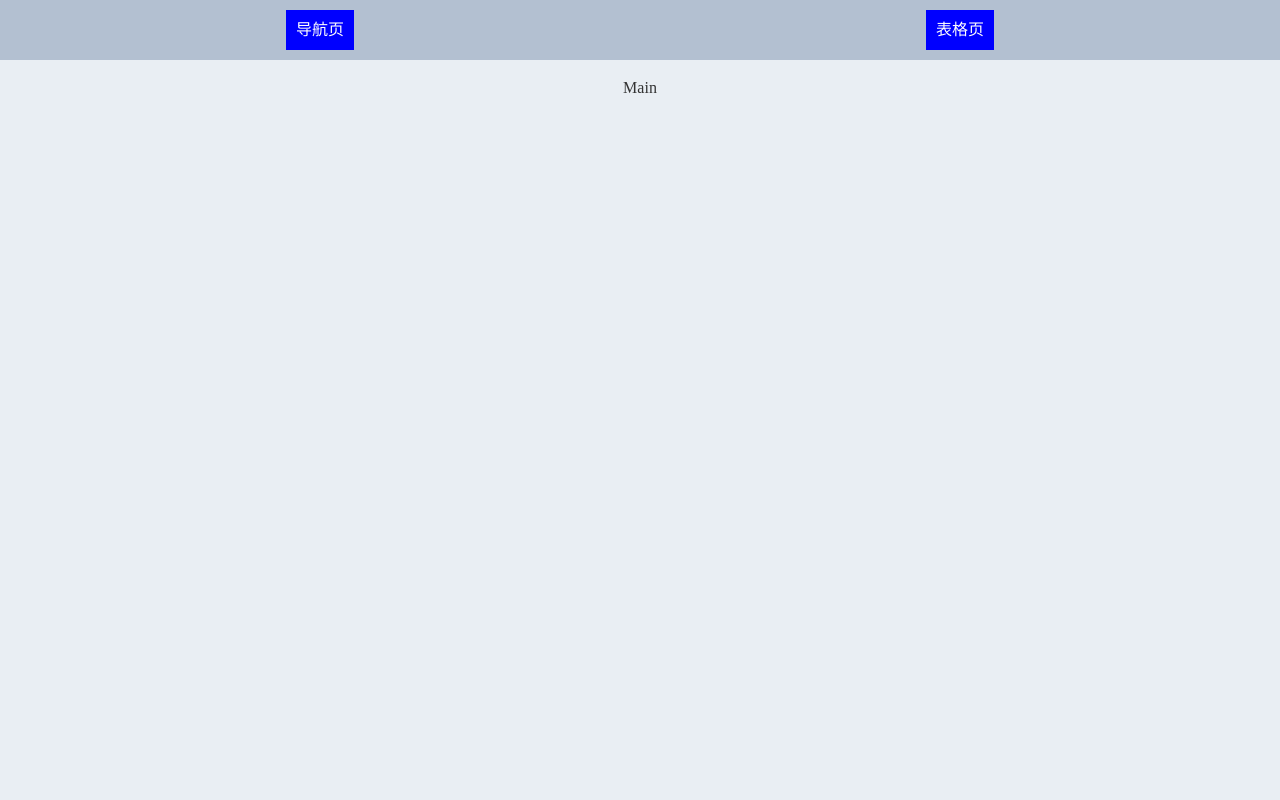
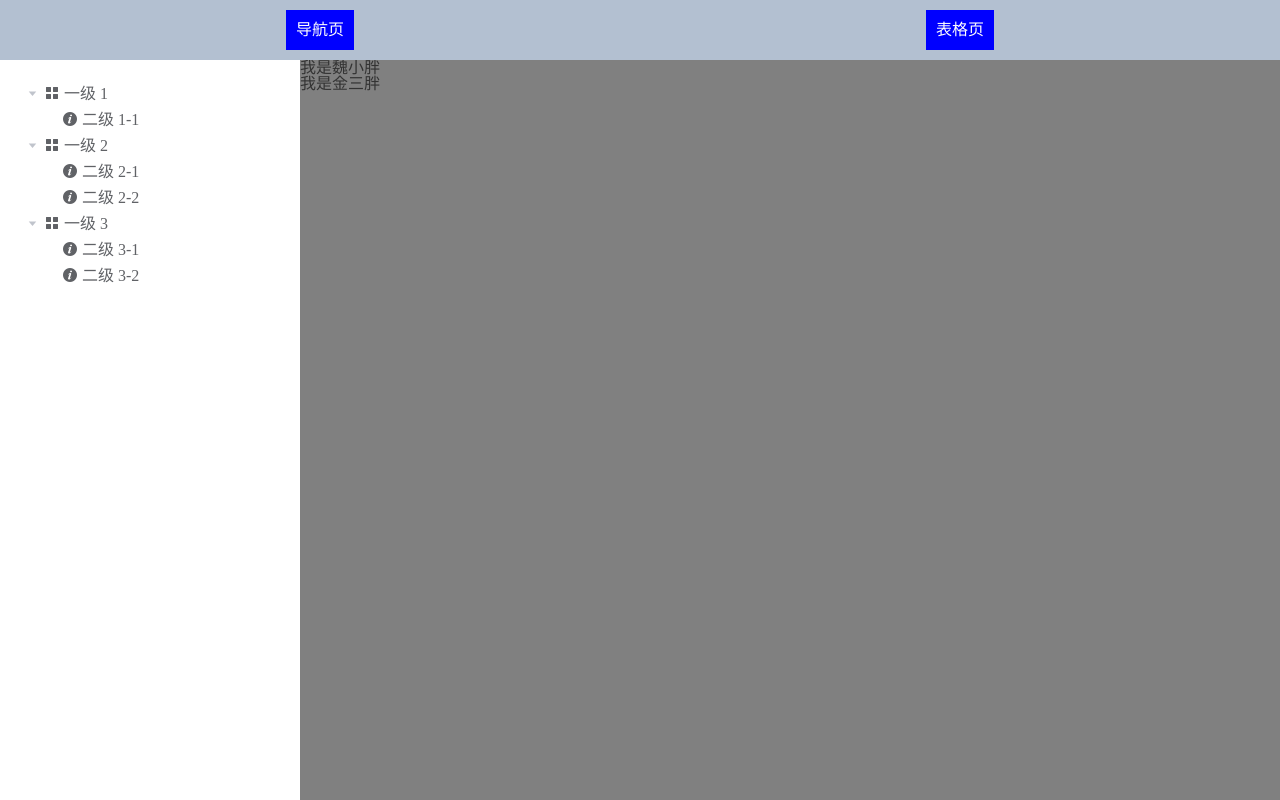
Before and after one commit to YY-lemon/vue-exercise, a Vue app: page /navBar in a window 1280 px wide. Built offline with nearby package versions, Linux system fonts and the light colour scheme; the HTML template or start-up script is replaced by a standard one.

Commit message:
左侧树状导航页完成

```diff
--- a/src/pages/Home.vue
+++ b/src/pages/Home.vue
@@ -11,7 +11,9 @@
           </el-col>
         </el-row>
       </el-header>
-      <el-main>Main</el-main>
+      <el-main>
+        <router-view></router-view>
+      </el-main>
     </el-container>
   </div>
 </template>
@@ -45,9 +47,10 @@ export default {
     .el-main {
       background-color: #e9eef3;
       color: #333;
-      text-align: center;
+      // text-align: center;
       // line-height: 160px;
       height: calc(100%-60px);
+      padding: 0;
     }
   }
 }
--- /dev/null
+++ b/src/pages/NavBar.vue
@@ -0,0 +1,104 @@
+<template>
+  <div class="navBar">
+    <div class="left">
+      <el-tree :data="treeData"
+               node-key="id"
+               :default-expanded-keys="[2, 3]"
+               :default-checked-keys="[5]"
+               :props="defaultProps"
+               default-expand-all
+               @node-click="handleNodeClick">
+        <span slot-scope="{ node, data }">
+          <i :class="data.icon"></i>
+          <span style="padding-left: 4px;">{{node.label}}</span>
+        </span>
+      </el-tree>
+    </div>
+    <div class="right">
+      <div>{{rightId}}</div>
+      <div>我是金三胖</div>
+    </div>
+  </div>
+</template>
+
+<script>
+export default {
+  data() {
+    return {
+      treeData: [
+        {
+          id: 1,
+          label: '一级 1',
+          icon: "el-icon-menu",
+          children: [{
+            id: 4,
+            label: '二级 1-1',
+            icon: 'el-icon-info'
+          }]
+        }, {
+          id: 2,
+          label: '一级 2',
+          icon: "el-icon-menu",
+          children: [{
+            id: 5,
+            label: '二级 2-1',
+            icon: 'el-icon-info'
+          }, {
+            id: 6,
+            label: '二级 2-2',
+            icon: 'el-icon-info'
+          }]
+        }, {
+          id: 3,
+          label: '一级 3',
+          icon: "el-icon-menu",
+          children: [{
+            id: 7,
+            label: '二级 3-1',
+            icon: 'el-icon-info'
+          }, {
+            id: 8,
+            label: '二级 3-2',
+            icon: 'el-icon-info'
+          }]
+        }
+      ], //  左边树节点数据
+      defaultProps: {
+        children: 'children',
+        label: 'label'
+      },
+      rightId: '我是魏小胖' // 传给右侧的id
+    }
+  },
+  methods: {
+    handleNodeClick(a, b, c) {
+      this.rightId = a.id
+    }
+  },
+  watch: {
+    rightId() {
+      alert('我变化了')
+    }
+  },
+}
+</script>
+<style lang='less'scoped>
+.navBar {
+  height: 100%;
+  .left {
+    width: 300px;
+    height: 100%;
+    background-color: #fff;
+    float: left;
+    .el-tree {
+      padding: 20px;
+    }
+  }
+  .right {
+    width: calc(100%-300px);
+    height: 100%;
+    margin-left: 300px;
+    background-color: gray;
+  }
+}
+</style>
--- a/src/router/index.js
+++ b/src/router/index.js
@@ -1,13 +1,23 @@
 import Vue from 'vue'
 import Router from 'vue-router'
 import Home from '@/pages/Home'
+import Navbar from '@/pages/Navbar'
 
 Vue.use(Router)
 
 export default new Router({
+  mode: 'history',
   routes: [{
     path: '/',
     name: 'Home',
-    component: Home
-  }]
+    component: Home,
+    redirect: {
+      path: 'navBar'
+    },
+    children: [{
+      path: 'navBar',
+      name: 'Navbar',
+      component: Navbar,
+    }]
+  }, ]
 })
```
Also changed, not shown: src/pages/TableBar.vue (added, +12 -0 lines).
